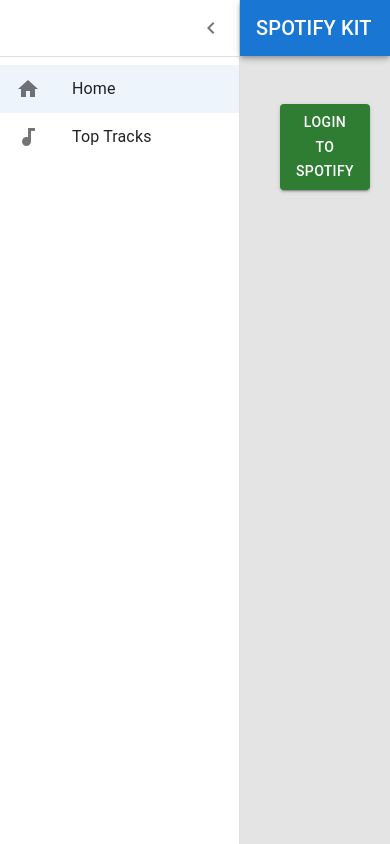
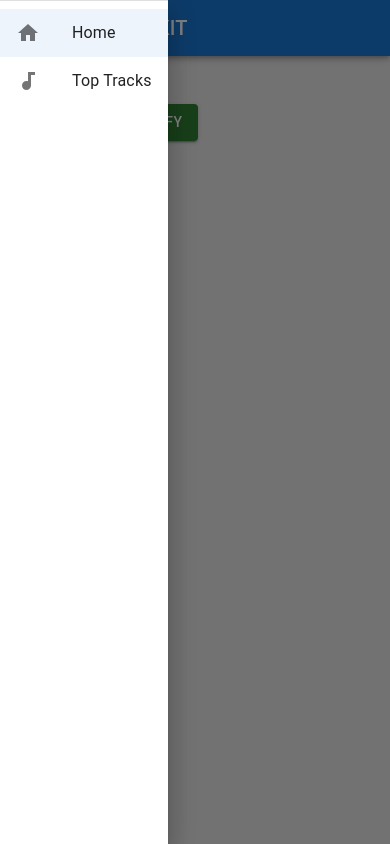
Before and after one commit to julioct99/spotify-kit, a React (Create React App) app: page / in a window 390 px wide. Both pictures are taken after a click on the button "open drawer". Built offline with nearby package versions, Linux system fonts and the light colour scheme.

Commit message:
Make sidebar temporary on mobile

```diff
--- a/src/components/layout/Layout/Layout.tsx
+++ b/src/components/layout/Layout/Layout.tsx
@@ -1,12 +1,22 @@
+import { useMediaQuery, useTheme } from '@mui/material'
 import { FunctionComponent } from 'react'
+
 import MiniDrawer from '../Drawer/Drawer'
+import MobileLayout from './MobileLayout'
 
 interface LayoutProps {
   children: JSX.Element
 }
 
 const Layout: FunctionComponent<LayoutProps> = ({ children }) => {
-  return <MiniDrawer pageContent={children} />
+  const theme = useTheme()
+  const isMobile = useMediaQuery(theme.breakpoints.down('md'))
+
+  return isMobile ? (
+    <MobileLayout pageContent={children} />
+  ) : (
+    <MiniDrawer pageContent={children} />
+  )
 }
 
 export default Layout
--- /dev/null
+++ b/src/components/layout/Layout/MobileLayout.tsx
@@ -0,0 +1,77 @@
+import {
+  AppBar,
+  Box,
+  Container,
+  CssBaseline,
+  Drawer,
+  IconButton,
+  Toolbar,
+  Typography,
+} from '@mui/material'
+import MenuIcon from '@mui/icons-material/Menu'
+import { useState } from 'react'
+
+import DrawerItems from '../Drawer/DrawerItems'
+import { MAIN_MENU_ITEMS } from '../Drawer/menuItems'
+import { LayoutSettings } from '../../../shared/settings'
+
+interface MobileLayoutProps {
+  pageContent: JSX.Element
+}
+
+const MobileLayout: React.FunctionComponent<MobileLayoutProps> = ({ pageContent }) => {
+  const [open, setOpen] = useState(false)
+
+  const handleDrawerOpen = () => {
+    setOpen(true)
+  }
+
+  const handleDrawerClose = () => {
+    setOpen(false)
+  }
+
+  const handleDrawerToggle = () => {
+    setOpen((prevOpen) => !prevOpen)
+  }
+
+  return (
+    <Box
+      sx={{ display: 'flex' }}
+      style={{ backgroundColor: '#E4E4E4', minHeight: '100vh', height: 'fit-content' }}
+      paddingBottom={6}
+    >
+      <CssBaseline />
+      <AppBar position='fixed'>
+        <Toolbar>
+          <IconButton
+            color='inherit'
+            aria-label='open drawer'
+            onClick={handleDrawerToggle}
+            sx={{ mr: 2 }}
+          >
+            <MenuIcon />
+          </IconButton>
+          <Typography variant='h6' noWrap component='div'>
+            SPOTIFY KIT
+          </Typography>
+        </Toolbar>
+      </AppBar>
+      <Drawer
+        variant='temporary'
+        open={open}
+        onClose={handleDrawerClose}
+        ModalProps={{
+          keepMounted: true,
+        }}
+        sx={{ width: LayoutSettings.DRAWER_WIDTH, display: 'block' }}
+      >
+        <DrawerItems onItemClick={() => {}} drawerOpen={open} items={MAIN_MENU_ITEMS} />
+      </Drawer>
+      <Box component='main' sx={{ flexGrow: 1, p: 3 }} marginTop={10}>
+        <Container>{pageContent}</Container>
+      </Box>
+    </Box>
+  )
+}
+
+export default MobileLayout
```
